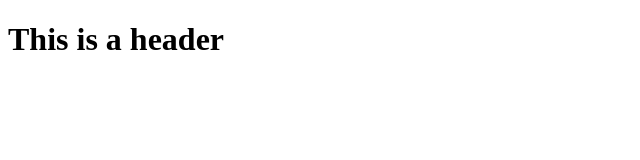
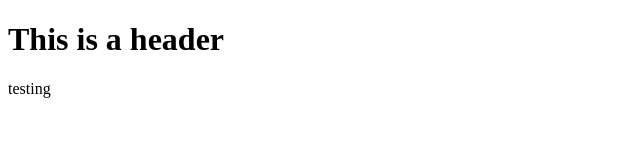
Before and after one commit to oldcatlady12/git-test-, a plain HTML site: page index.html in a window 1280 px wide. Shown: the full height of the page, 0-640 px from the left. Drawn offline with Linux system fonts and the light colour scheme.

Commit message:
testing again

```diff
--- a/index.html
+++ b/index.html
@@ -4,3 +4,4 @@
         <h1>This is a header</h1>
     </body>
 </html>
+<div>  testing </div>
```
